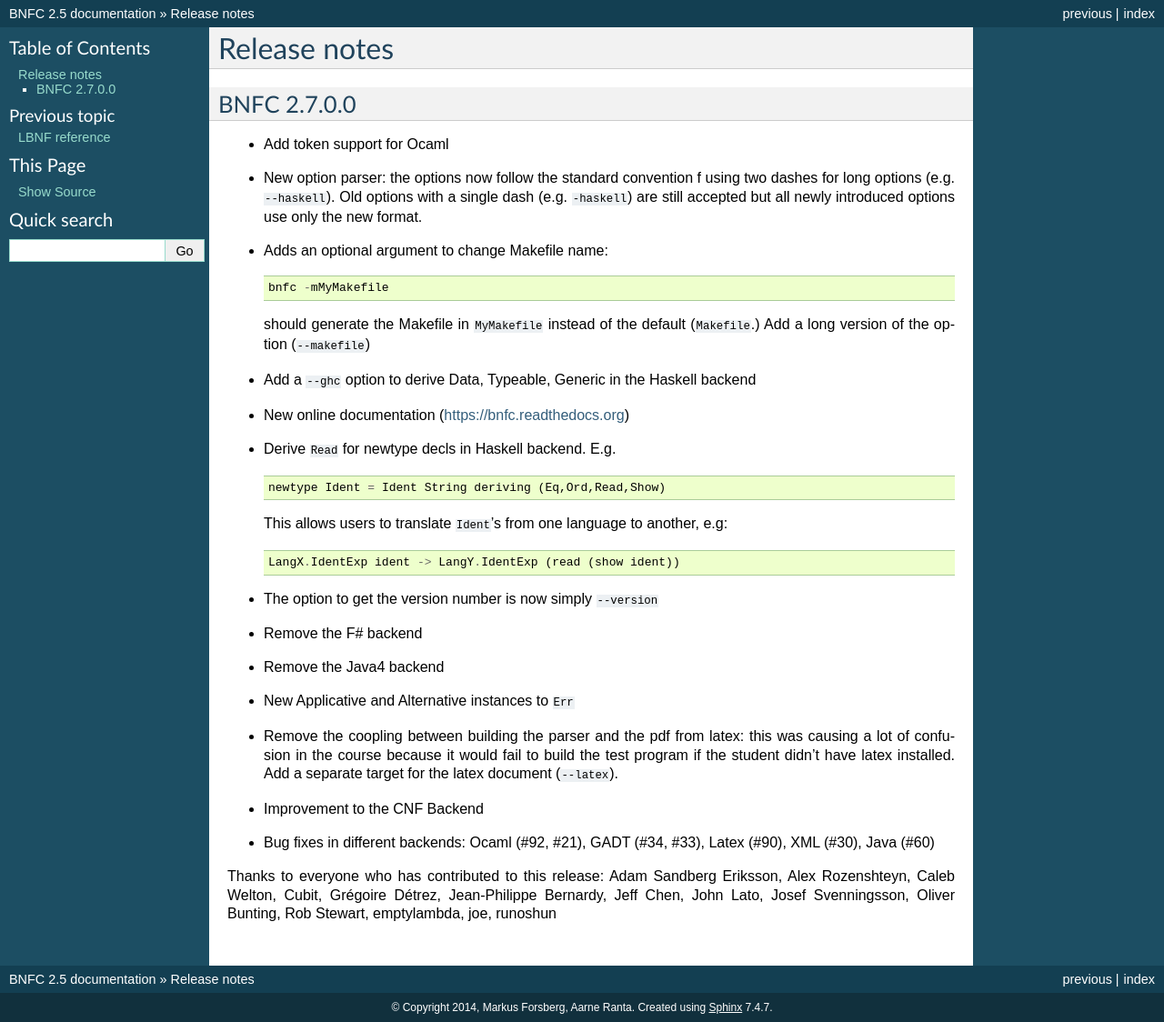
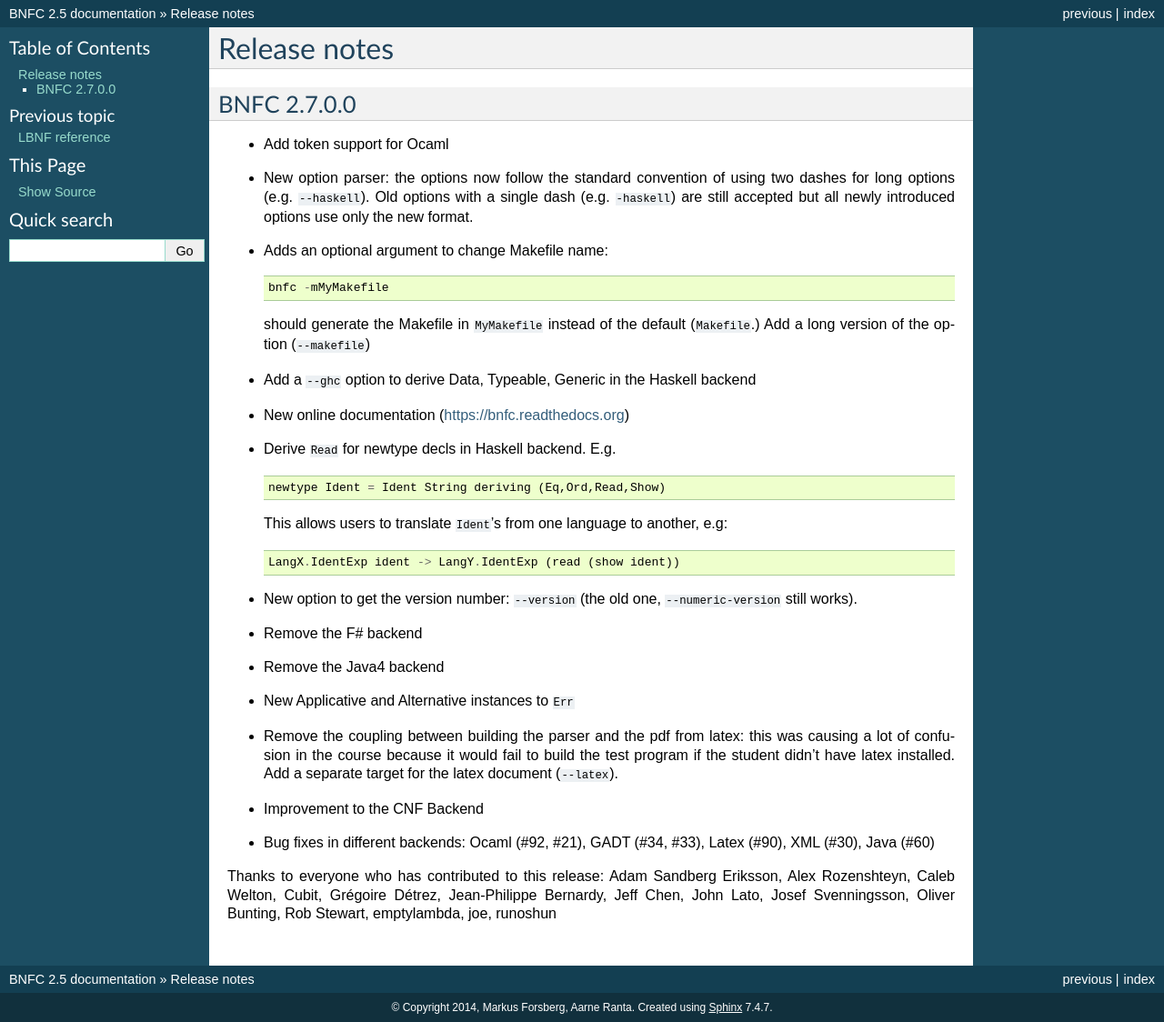
Before and after one commit to BNFC/bnfc, a Sphinx documentation site: the page built from docs/changes.rst, in a window 1280 px wide. Shown: the whole page at 91% size. Built offline with Sphinx 7.4.7, drawn with Linux system fonts in a browser that asks for light colours; formulas are drawn with MathJax 3.

Commit message:
Restore the old option --numeric-version (needed by cabal)
+ a few typos

```diff
--- a/docs/changes.rst
+++ b/docs/changes.rst
@@ -5,7 +5,7 @@
 ============
 
 * Add token support for Ocaml
-* New option parser: the options now follow the standard convention f using two
+* New option parser: the options now follow the standard convention of using two
   dashes for long options (e.g. ``--haskell``). Old options with a single dash (e.g.
   ``-haskell``) are still accepted but all newly introduced options use only the new
   format.
@@ -28,11 +28,12 @@
 
       LangX.IdentExp ident -> LangY.IdentExp (read (show ident))
 
-* The option to get the version number is now simply ``--version``
+* New option to get the version number: ``--version`` (the old one,
+  ``--numeric-version`` still works).
 * Remove the F# backend
 * Remove the Java4 backend
 * New Applicative and Alternative instances to ``Err``
-* Remove the coopling between building the parser and the pdf from
+* Remove the coupling between building the parser and the pdf from
   latex: this was causing a lot of confusion in the course because it
   would fail to build the test program if the student didn't have latex
   installed.  Add a separate target for the latex document (``--latex``).
```
Also changed, not shown: 1 other file.
